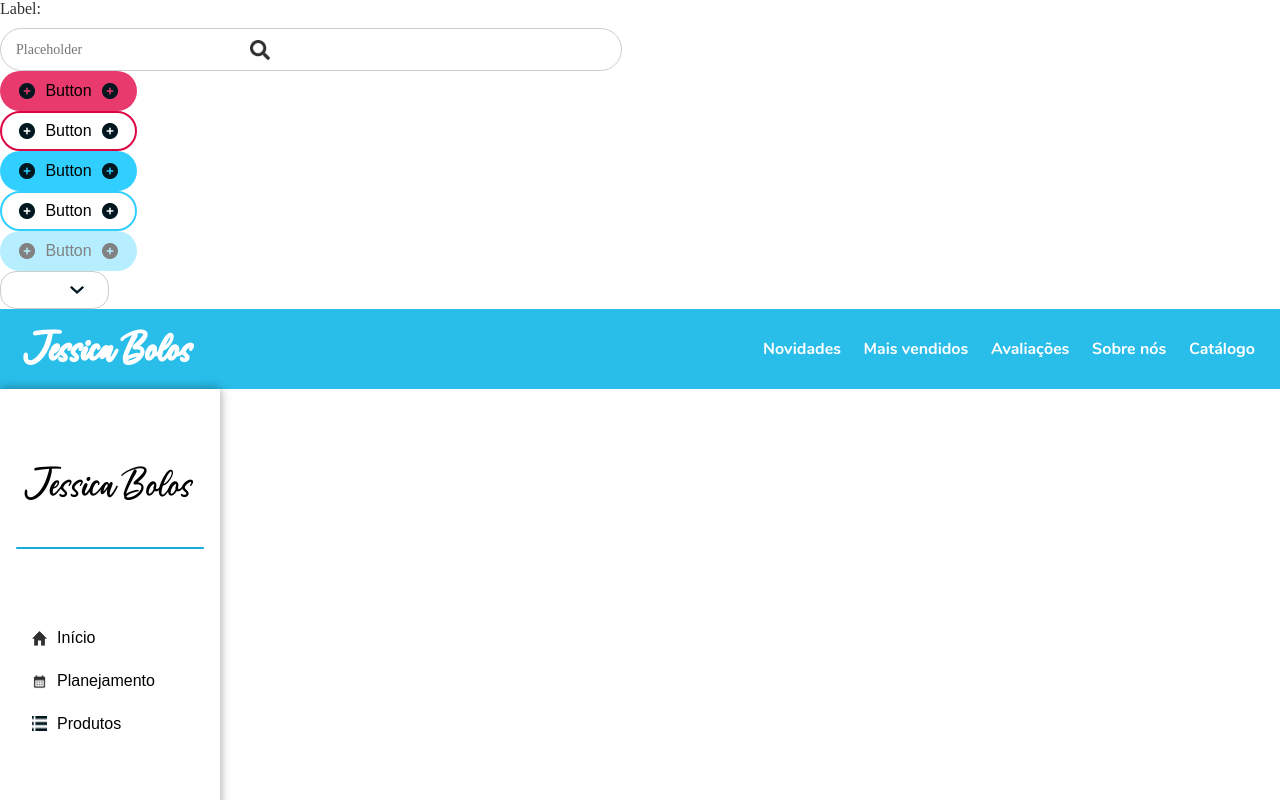
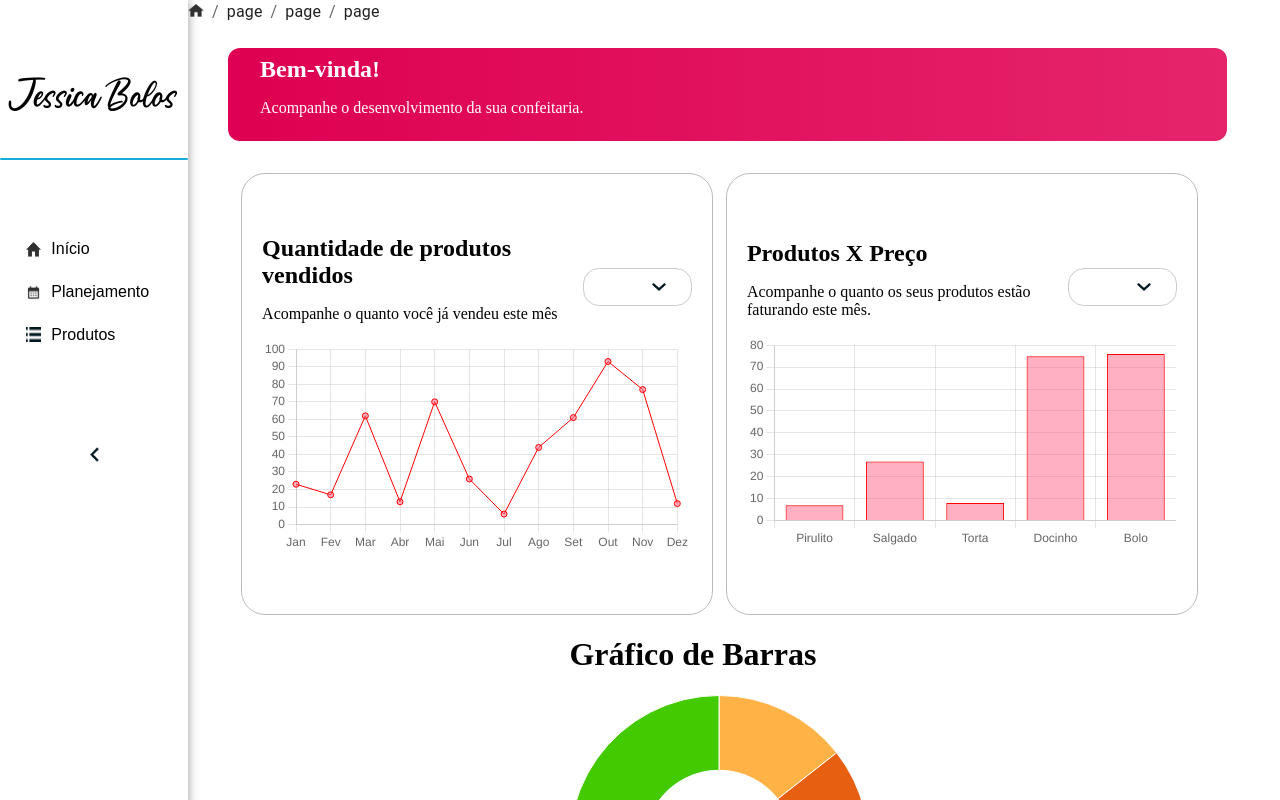
Before and after one commit to Grupo03-SPTECH20241/fe_MiseEnPlace, a React (Create React App) app in the folder mise-en-place/: page / in a window 1280 px wide. Shown: the top 800 px of the page. Built offline with nearby package versions, Linux system fonts and the light colour scheme; a web font is replaced by a local one.

Commit message:
Ajustes no gráfico da Dashboard

```diff
--- a/mise-en-place/src/components/Charts/BarChart/barchart.jsx
+++ b/mise-en-place/src/components/Charts/BarChart/barchart.jsx
@@ -1,6 +1,7 @@
 import React from 'react';
 import Chart from 'chart.js/auto';
 import { Bar } from 'react-chartjs-2';
+import Filter from '../../Filter/filter';
 import styles from './barchart.module.css';
 
 const BarChart = () => {
@@ -19,13 +20,27 @@ const BarChart = () => {
   };
 
   const options = {
-    // Defina suas opções aqui, se necessário
+    plugins: {
+      legend: {
+        display: false,
+      },
+    },
   };
 
   return (
     <div className={styles["barChartContainer"]}>
-      <h1>Gráfico de Barras</h1>
-      <Bar data={data} options={options} />
+      <div className={styles["barChartBox"]}>
+        <div className={styles["barChartHeader"]}>
+          <div className={styles["barChartText"]}>
+            <h2>Produtos X Preço</h2>
+            <p>Acompanhe o quanto os seus produtos estão faturando este mês.</p>
+          </div>
+          <div className={styles["barChartSelectOption"]}>
+              <Filter></Filter>
+            </div>
+        </div>
+        <Bar data={data} options={options} />
+      </div>
     </div>
   );
 };
--- a/mise-en-place/src/components/Charts/BarChart/barchart.module.css
+++ b/mise-en-place/src/components/Charts/BarChart/barchart.module.css
@@ -1,3 +1,36 @@
 .barChartContainer {
     max-width: 48%;
+    margin-top: 4vh;
 }
+
+.barChartBox {
+    border: 1px solid #BBBBBB;
+    border-radius: 24px;
+    padding: 20px;
+    display: flex;
+    flex-direction: column;
+    height: 50vh;
+    align-items: center;
+    justify-content: center;
+}
+
+.barChartHeader {
+    justify-content: space-around;
+    display: flex;
+}
+
+.barChartText {
+    display: flex;
+    flex-direction: column;
+}
+
+.barChartText h2 {
+    margin: 0;
+}
+
+.barChartSelectOption {
+    display: flex;
+    align-items: center;
+    justify-content: center;
+    left: 0;
+}
--- a/mise-en-place/src/components/Charts/DonutChart/donutchart.jsx
+++ b/mise-en-place/src/components/Charts/DonutChart/donutchart.jsx
@@ -1,31 +1,34 @@
 import React from 'react';
 import Chart from 'chart.js/auto';
-import { Donut } from 'react-chartjs-2';
-import styles from './barchart.module.css';
+import { Doughnut } from 'react-chartjs-2';
+import styles from './donutchart.module.css';
 
 const DonutChart = () => {
-  const labels = ['Pirulito', 'Salgado', 'Torta', 'Docinho', 'Bolo'];
+  const labels = ['Pirulito', 'Docinho', 'Salgados', 'Torta', 'Bolo'];
 
   const data = {
     labels,
     datasets: [
       {
         data: labels.map(() => Math.floor(Math.random() * 100)),
-        backgroundColor: 'rgba(255, 99, 132, 0.5)',
-        borderColor: 'red',
+        backgroundColor: ['#FFB347', '#E75F11', '#E71D34', '#0563B1', '#43CA00'],
+        borderColor: 'white',
         borderWidth: 1,
       }
     ],
   };
 
   const options = {
-    // Defina suas opções aqui, se necessário
+    plugins: {
+      legend: {
+        display: false,
+      },
+    },
   };
-
   return (
-    <div className={styles["donutChartContainer"]}>
+    <div className={styles["lineChartContainer"]}>
       <h1>Gráfico de Barras</h1>
-      <Donut data={data} options={options} />
+      <Doughnut data={data} options={options} />
     </div>
   );
 };
--- a/mise-en-place/src/components/Charts/LineChart/linechart.jsx
+++ b/mise-en-place/src/components/Charts/LineChart/linechart.jsx
@@ -1,5 +1,6 @@
 import React from 'react';
 import Chart from 'chart.js/auto';
+import Filter from '../../Filter/filter';
 import { Line } from 'react-chartjs-2';
 import styles from './linechart.module.css';
 
@@ -19,13 +20,27 @@ const LineChart = () => {
   };
 
   const options = {
-    // Defina suas opções aqui, se necessário
+    plugins: {
+      legend: {
+        display: false,
+      },
+    },
   };
 
   return (
     <div className={styles["lineChartContainer"]}>
-      <h1>Gráfico de Barras</h1>
-      <Line data={data} options={options} />
+      <div className={styles["lineChartBox"]}>
+        <div className={styles["lineChartHeader"]}>
+          <div className={styles["lineChartText"]}>
+            <h2>Quantidade de produtos vendidos</h2>
+            <p>Acompanhe o quanto você já vendeu este mês</p>
+          </div>
+          <div className={styles["lineChartSelectOption"]}>
+              <Filter></Filter>
+            </div>
+        </div>
+        <Line data={data} options={options} />
+      </div>
     </div>
   );
 };
--- a/mise-en-place/src/components/Charts/LineChart/linechart.module.css
+++ b/mise-en-place/src/components/Charts/LineChart/linechart.module.css
@@ -1,3 +1,36 @@
 .lineChartContainer {
     max-width: 48%;
+    margin-top: 4vh;
 }
+
+.lineChartBox {
+    border: 1px solid #BBBBBB;
+    border-radius: 24px;
+    padding: 20px;
+    display: flex;
+    flex-direction: column;
+    height: 50vh;
+    align-items: center;
+    justify-content: center;
+}
+
+.lineChartHeader {
+    justify-content: space-around;
+    display: flex;
+}
+
+.lineChartText {
+    display: flex;
+    flex-direction: column;
+}
+
+.lineChartText h2 {
+    margin: 0;
+}
+
+.lineChartSelectOption {
+    display: flex;
+    align-items: center;
+    justify-content: center;
+    left: 0;
+}
--- a/mise-en-place/src/components/Input/Search/search.jsx
+++ b/mise-en-place/src/components/Input/Search/search.jsx
@@ -24,9 +24,9 @@ const InputField = () => {
   };
 
   return (
-    <div className={styles['input-field-container']}>
+    <div className={styles['search-input-field-container']}>
       <span className={styles['label-content']}>Label:</span>
-      <div className={styles['input-container']}>
+      <div className={styles['search-input-container']}>
         <input
           type="text"
           id="input"
@@ -34,9 +34,9 @@ const InputField = () => {
           value={value}
           onChange={handleChange}
           onBlur={handleBlur}
-          className={`${styles['input-field']} ${error ? styles['input-field-error'] : ''}`}
+          className={`${styles['search-input-field']} ${error ? styles['search-input-field-error'] : ''}`}
         />
-        <img src={Search} alt="Search" className={styles['input-icon']} />
+        <img src={Search} alt="Search" className={styles['search-input-icon']} />
       </div>
       {error && <span className={styles['error-message']}>{error}</span>}
     </div>
--- a/mise-en-place/src/components/Input/Search/search.module.css
+++ b/mise-en-place/src/components/Input/Search/search.module.css
@@ -3,24 +3,24 @@
   src: url("../../../utils/fonts/Nunito-Regular.ttf") format("truetype");
 }
 
-.input-field-container {
+.search-input-field-container {
   display: flex;
   flex-direction: column;
   gap: 10px;
 }
 
-.input-label {
+.search-input-label {
   margin-bottom: 5px;
   font-size: 14px;
   color: #333;
 }
 
-.input-container {
+.search-input-container {
   position: relative;
   width: 235px;
 }
 
-.input-field {
+.search-input-field {
   border-radius: 25px;
   border: 1px solid #ccc;
   font-size: 14px;
@@ -32,7 +32,7 @@
   font-family: Nunito-Regular;
 }
 
-.input-field-error {
+.search-input-field-error {
   border-color: red;
 }
 
@@ -49,9 +49,9 @@
   font-family: Nunito-Regular;
 }
 
-.input-icon {
+.search-input-icon {
   position: absolute;
-  left: 250px;
+  right: 20px;
   top: 50%;
   transform: translateY(-50%);
   width: 20px;
--- a/mise-en-place/src/index.js
+++ b/mise-en-place/src/index.js
@@ -28,19 +28,6 @@ const root = ReactDOM.createRoot(document.getElementById('root'));
 
 root.render(
 <React.StrictMode>
-<Search />
-<Cancelar></Cancelar>
-<Cancelarv></Cancelarv>
-<Default></Default>
-<Defaultv></Defaultv>
-<Disabled></Disabled>
-<Filter></Filter>
-<Header></Header>
-<Sidebar></Sidebar>
-<Spinner></Spinner>
-<Avatar></Avatar>
-<Breadcrumbs></Breadcrumbs>
-<Contente></Contente>
-<Divisor></Divisor>
+<Dashboard></Dashboard>
 </React.StrictMode>
 );
--- a/mise-en-place/src/pages/Dashboard/dashboard.jsx
+++ b/mise-en-place/src/pages/Dashboard/dashboard.jsx
@@ -5,7 +5,7 @@ import Sidebar from '../../components/Sidebar/sidebar';
 import Breadcrumb from '../../components/Texts/Breadcrumbs/breadcrumbs';
 import BarChart from '../../components/Charts/BarChart/barchart';
 import LineChart from '../../components/Charts/LineChart/linechart';
-import { Doughnut } from "react-chartjs-2";
+import DonutChart from '../../components/Charts/DonutChart/donutchart';
 
 const Header = () => {
     return (
@@ -22,7 +22,7 @@ const Header = () => {
                     <BarChart></BarChart>
                 </div>
                 <div className={styles["chartContainer"]}>
-                    {/* <Doughnut></Doughnut> */}
+                    <DonutChart></DonutChart>
                 </div>
             </div>
         </div>
--- a/mise-en-place/src/pages/Dashboard/dashboard.module.css
+++ b/mise-en-place/src/pages/Dashboard/dashboard.module.css
@@ -32,7 +32,7 @@
 
 .chartContainer {
     display: flex;
-    justify-content: space-between;
+    justify-content: space-evenly !important;
     width: 90%;
     margin-left: 5vh;
 }
```
